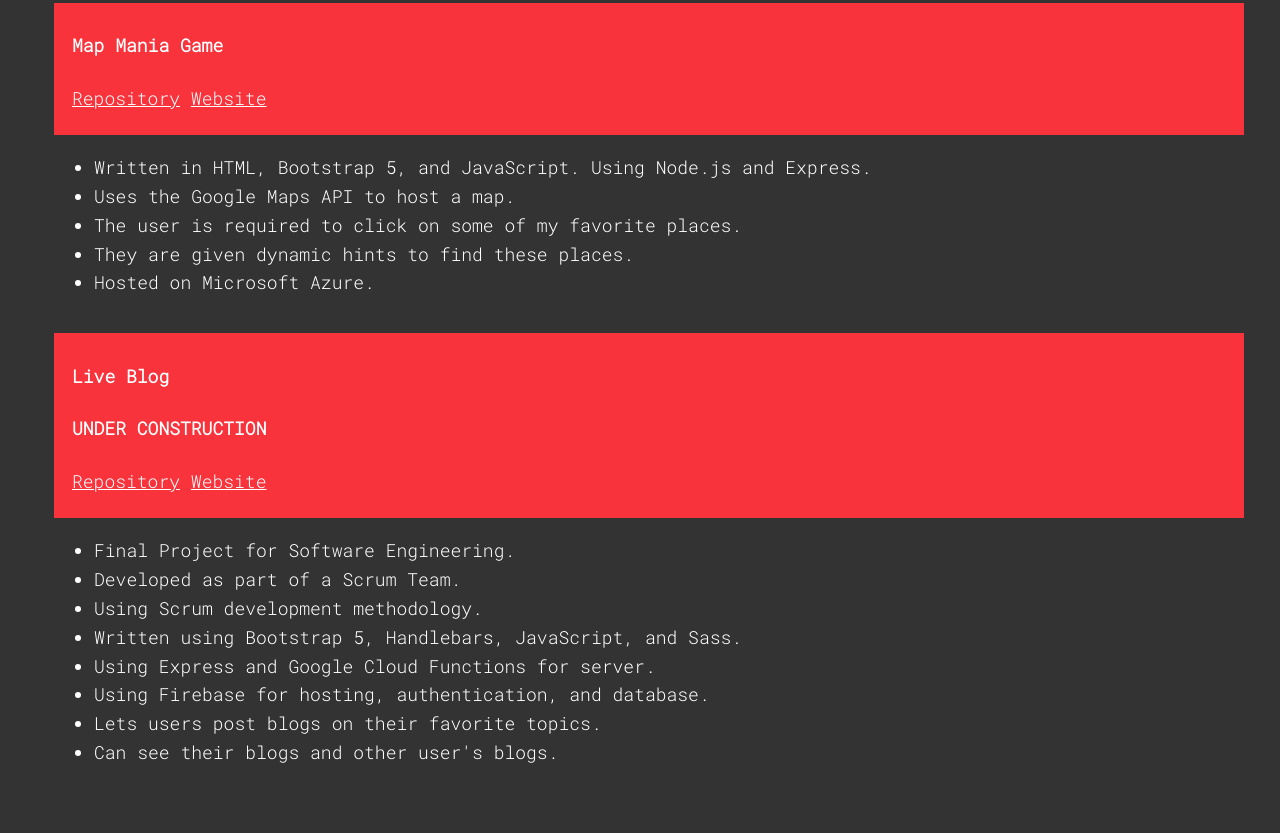
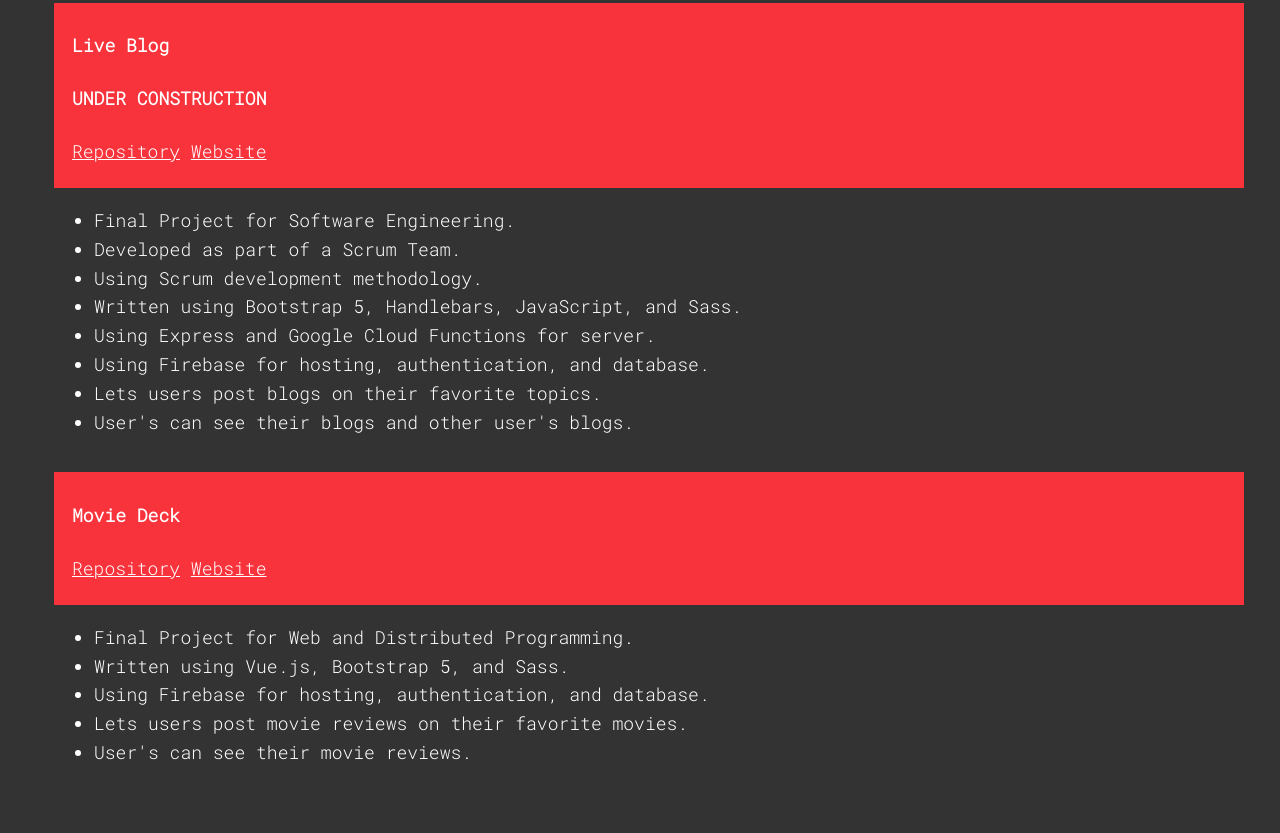
Before and after one commit to mslew/personal-website, a website: page client/index.html in a window 1280 px wide. Shown: the part 4367-5200 px from the top of the page. Drawn offline with nearby package versions, Linux system fonts and the light colour scheme.

Commit message:
added Movie Deck to portfolio.

```diff
--- a/client/index.html
+++ b/client/index.html
@@ -173,20 +173,6 @@
                 </div>
                 <!--Portfolio Item 06-->
                 <div class = "portfolio__item">
-                    <div class = "portfolio__item__title"><h4>Map Mania Game</h4>
-                    <p><a class = "repository__link" href = "https://github.com/mslew/map-mania-v2" target = "_blank">Repository</a>
-                        <a class = "repository__link" href = "https://map-mania-v2-ml.azurewebsites.net" target = "_blank">Website</a></p>
-                    </div>
-                    <ul>
-                        <li>Written in HTML, Bootstrap 5, and JavaScript. Using Node.js and Express.</li>
-                        <li>Uses the Google Maps API to host a map.</li>
-                        <li>The user is required to click on some of my favorite places.</li>
-                        <li>They are given dynamic hints to find these places.</li>
-                        <li>Hosted on Microsoft Azure.</li>
-                    </ul>
-                </div>
-                <!--Portfolio Item 07-->
-                <div class = "portfolio__item">
                     <div class = "portfolio__item__title"><h4>Live Blog</h4>
                     <h4>UNDER CONSTRUCTION</h4>
                     <p><a class = "repository__link" href = "https://github.com/software-engineering-team-fun/blog-project" target = "_blank">Repository</a>
@@ -200,10 +186,24 @@
                         <li>Using Express and Google Cloud Functions for server.</li>
                         <li>Using Firebase for hosting, authentication, and database.</li>
                         <li>Lets users post blogs on their favorite topics.</li>
-                        <li>Can see their blogs and other user's blogs.</li>
+                        <li>User's can see their blogs and other user's blogs.</li>
                     </ul>
                 </div>
+                <!--Portfolio Item 07-->
+                <div class = "portfolio__item">
+                    <div class = "portfolio__item__title"><h4>Movie Deck</h4>
+                    <p><a class = "repository__link" href = "https://github.com/mslew/movie-deck" target = "_blank">Repository</a>
+                        <a class = "repository__link" href = "https://movie-deck-1847e.web.app/#/" target = "_blank">Website</a></p>
+                    </div>
+                    <ul>
+                        <li>Final Project for Web and Distributed Programming.</li>
+                        <li>Written using Vue.js, Bootstrap 5, and Sass.</li>
+                        <li>Using Firebase for hosting, authentication, and database.</li>
+                        <li>Lets users post movie reviews on their favorite movies.</li>
+                        <li>User's can see their movie reviews.</li>
+                    </ul>
                 </div>
+            </div>
         </section>
 
         <!--Footer-->
```
